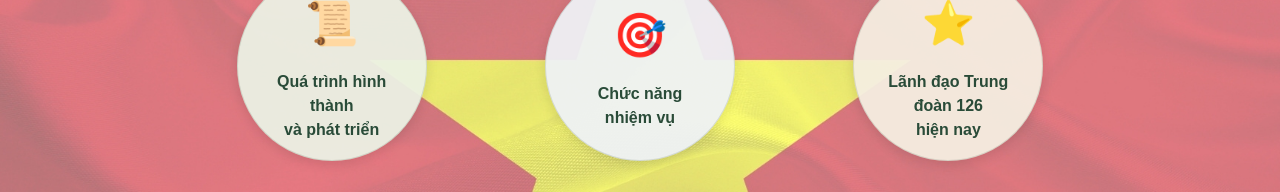
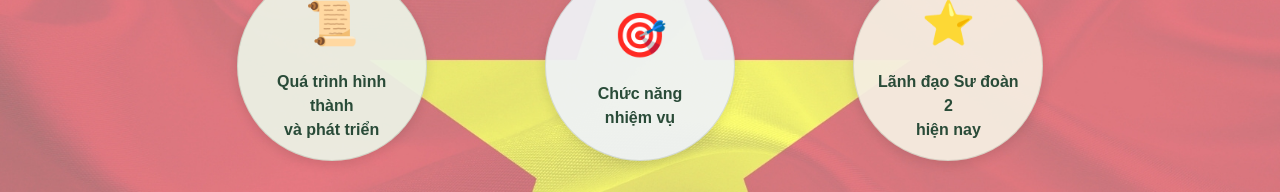
Before and after one commit to tranlac1995/tieudoan8_trungdoan95, a plain HTML site: page truyen-thong-sudoan2.html in a window 1280 px wide. Shown: the part 254-446 px from the top of the page. Drawn offline with Linux system fonts and the light colour scheme.

Commit message:
Update truyen-thong-sudoan2.html

```diff
--- a/truyen-thong-sudoan2.html
+++ b/truyen-thong-sudoan2.html
@@ -190,7 +190,7 @@ section {
   <!-- Lãnh đạo hiện nay -->
   <a class="circle-main" href="qn-lanhdao.html">
     <div class="icon">⭐</div>
-    <p>Lãnh đạo Trung đoàn 126<br>hiện nay</p>
+    <p>Lãnh đạo Sư đoàn 2<br>hiện nay</p>
   </a>
 
 </div>
```
